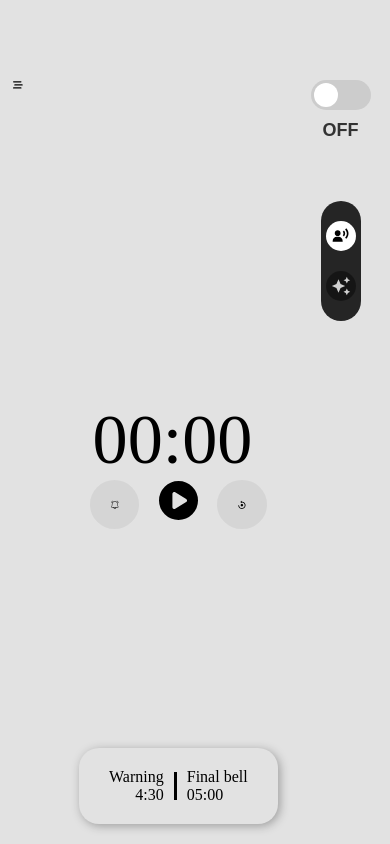
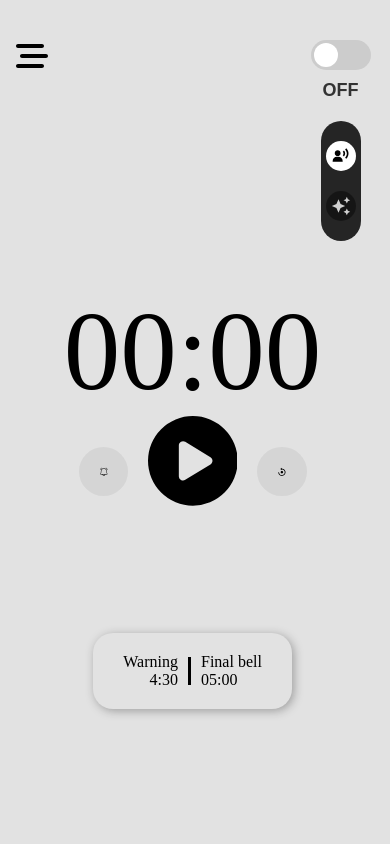
Before and after one commit to AnasbinKabeer/rend-timer25, a React (Vite) app: page / in a window 390 px wide. Built offline with nearby package versions, Linux system fonts and the light colour scheme.

Commit message:
resposive

```diff
--- a/src/components/TimerScreen/TimerScreen.css
+++ b/src/components/TimerScreen/TimerScreen.css
@@ -321,3 +321,37 @@ margin-right: 30px;
     font-weight: bold;
     color: #333;
 }
+
+
+
+
+@media only screen and (max-width: 768px) {
+
+    .timer_left_container{
+        font-size: 2rem;
+        width: 20%;
+        padding-top: 40px;
+    }
+
+    .timer_right_container{
+        padding-top: 40px;
+        gap: 20px;
+    }
+    .timer_main_contents{
+
+        justify-content: center;
+        width: 100%;
+        height: 75vh;
+    }
+
+    .timer_display_board{
+        font-size:29vw;
+        display: flex;
+        align-items: center;
+        justify-content: center;
+    }
+
+    .play_pause{
+        font-size:23vw;
+    }
+}
--- a/src/components/TimerScreen/TimerScreen.jsx
+++ b/src/components/TimerScreen/TimerScreen.jsx
@@ -4,7 +4,7 @@ import './TimerScreen.css';
 import 'animate.css';
 import { TimerData } from './TimerData';
 import { IoMdClose } from "react-icons/io";
-import { FaCirclePlay, FaCirclePause, FaBarsStaggered, FaMoon } from "react-icons/fa6";
+import { FaCirclePlay, FaCirclePause, FaBarsStaggered } from "react-icons/fa6";
 import { BiReset, BiSolidUserVoice } from "react-icons/bi";
 import { PiBellRingingLight } from "react-icons/pi";
 import { MdAutoAwesome } from "react-icons/md";
```
